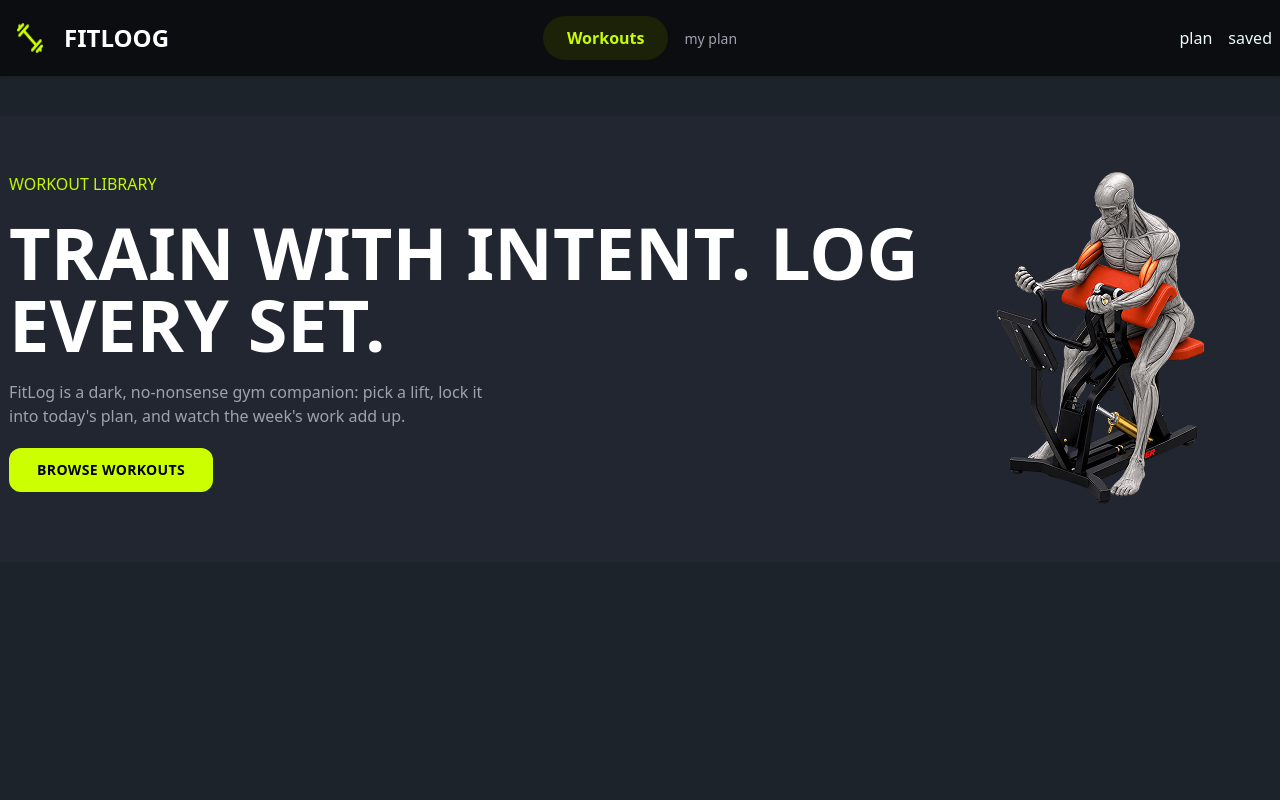
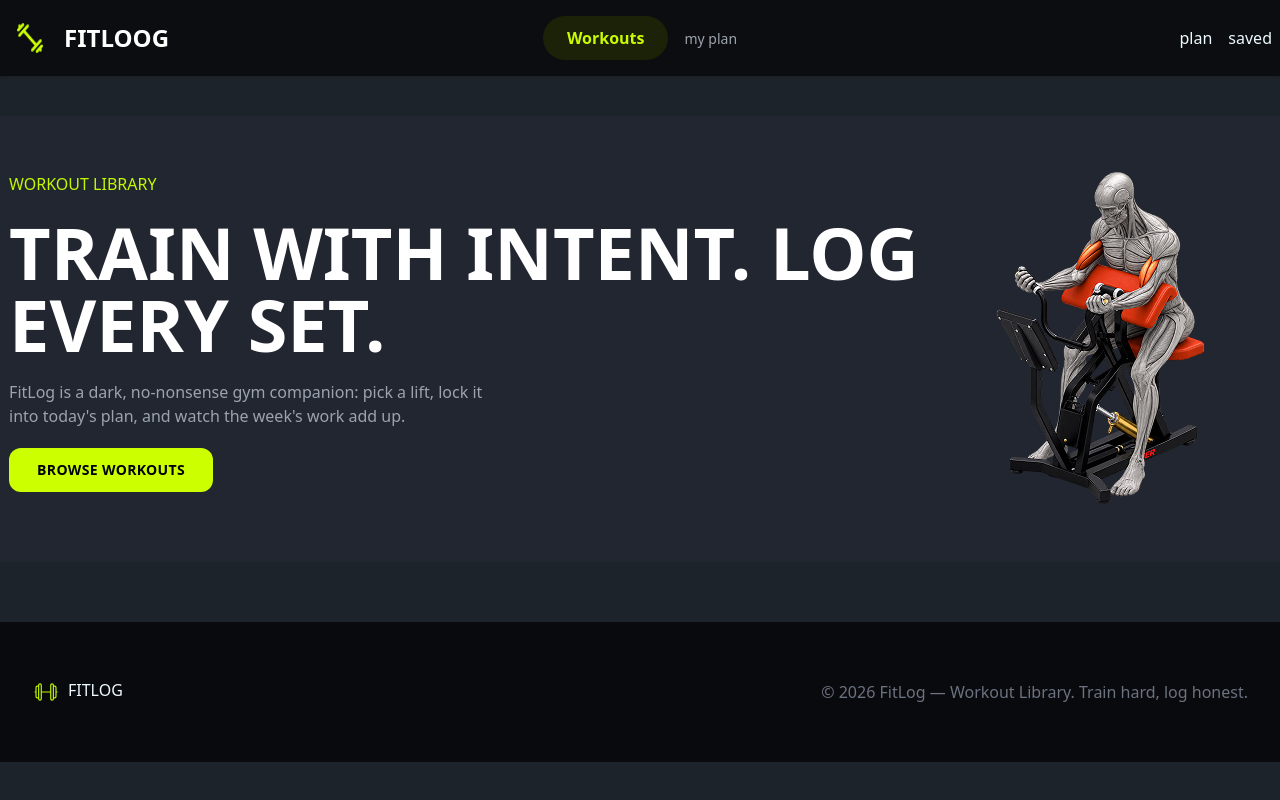
Before and after one commit to sakhawatporag/Assignment_006, a Next.js app: page / in a window 1280 px wide. Built offline with nearby package versions, Linux system fonts and the light colour scheme.

Commit message:
final Footer

```diff
--- a/package.json
+++ b/package.json
@@ -11,7 +11,8 @@
   "dependencies": {
     "next": "16.3.6",
     "react": "19.2.8",
-    "react-dom": "19.2.8"
+    "react-dom": "19.2.8",
+    "react-icons": "^5.7.0"
   },
   "devDependencies": {
     "@tailwindcss/postcss": "^4",
--- a/src/app/page.tsx
+++ b/src/app/page.tsx
@@ -1,6 +1,7 @@
 import React from 'react';
 import Nav from '@/components/Nav'
 import Banner from '@/components/Banner'
+import Footer from '@/components/Footer'
 
 
 const page = () => {
@@ -11,6 +12,9 @@ const page = () => {
     <Banner />
 
 
+    <Footer />
+
+
 
     </>
   );
--- /dev/null
+++ b/src/components/Footer.tsx
@@ -0,0 +1,19 @@
+import React from 'react';
+import { CiDumbbell } from "react-icons/ci";
+
+const Footer = () => {
+    return (
+        <div className="mt-15 bg-[#090A0D] flex justify-between container mx-auto h-35 items-center">
+            <div className="flex justify-between gap-2 ml-8">
+                <CiDumbbell color="C2F800" size={28} />
+            <p>FITLOG</p>
+            </div>
+            <div>
+                <p className="text-[#6B7280] mr-8" >© 2026 FitLog — Workout Library. Train hard, log honest.</p>
+            </div>
+
+        </div>
+    );
+};
+
+export default Footer;
```
Also changed, not shown: 1 other file (tests, documents, lock files or other folders).
